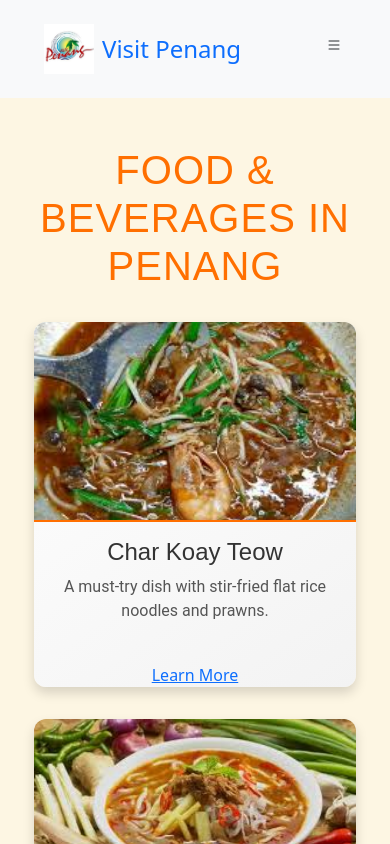
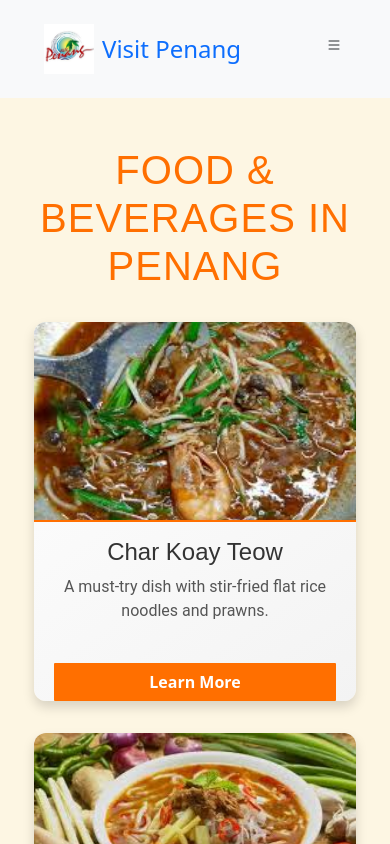
Before and after one commit to Koh040108/Assignment2-Cat201, a React (Create React App) app: page /food in a window 390 px wide. Shown: the top 844 px of the page. Built offline with nearby package versions, Linux system fonts and the light colour scheme.

Commit message:
ADD SOme stuff at menu , i will continue tmr

```diff
--- a/src/pages/Food.css
+++ b/src/pages/Food.css
@@ -69,3 +69,20 @@
         width: 90%; /* Make items responsive on smaller screens */
     }
 }
+
+#food .details-link {
+    display: inline-block; /* Makes the link behave like a button */
+    background-color: #ff6f00; /* Button background color */
+    color: white; /* Text color */
+    padding: 7px 95px; /* Add padding inside the button */
+    text-decoration: none; /* Remove underline */
+    border-radius: 1px; /* Rounded corners */
+    font-size: 1rem; /* Font size */
+    font-weight: bold; /* Bold text */
+    transition: background-color 0.3s ease; /* Smooth hover effect */
+}
+
+/* Hover effect for the link */
+#food .details-link:hover {
+    background-color: #ff6f00; /* Darker shade of the button color */
+}
--- a/src/pages/Nature.css
+++ b/src/pages/Nature.css
@@ -1,14 +1,35 @@
-/* General section styles */
 #nature {
-    padding: 2rem;
-    background-color: #e8f5e9; /* Light green for a nature theme */
-    text-align: center;
+    position: relative;
+    padding: 2rem; /* Add spacing around the section */
+    color: #ffffff; /* Set text color to white for contrast */
+    text-align: center; /* Center-align the text */
+}
+
+#nature::before {
+    content: '';
+    position: absolute;
+    top: 0;
+    left: 0;
+    width: 100%;
+    height: 100%;
+    background-image: url('C:\Users\TUF GAMING\IdeaProject\Assignment2-Cat201\public\backdrop nature.jpg'); /* Set the background image */
+    background-size: cover; /* Ensure the image covers the entire section */
+    background-position: center; /* Center the background image */
+    background-repeat: no-repeat; /* Prevent tiling */
+    filter: blur(8px); /* Apply blur effect */
+    z-index: -1; /* Place it behind the content */
+}
+
+#nature > * {
+    position: relative;
+    z-index: 1; /* Ensure the content stays on top of the blurred background */
 }
 
 #nature h2 {
-    color: #2e7d32;
+    color: #00B5B5;
     margin-bottom: 1rem;
     font-size: 2rem;
+
 }
 
 /* Gallery grid layout */
@@ -50,3 +71,28 @@
     font-size: 1rem;
     color: #4e4e4e;
 }
+
+/* Style for the "Learn More" link */
+#nature .details-link {
+    display: inline-block; /* Makes the link behave like a button */
+    background-color: #00b5b5; /* Button background color */
+    color: white; /* Text color */
+    padding: 10px 150px; /* Add padding inside the button */
+    text-decoration: none; /* Remove underline */
+    border-radius: 1px; /* Rounded corners */
+    font-size: 1rem; /* Font size */
+    font-weight: bold; /* Bold text */
+    transition: background-color 0.3s ease; /* Smooth hover effect */
+}
+
+/* Hover effect for the link */
+#nature .details-link:hover {
+    background-color: #009999; /* Darker shade of the button color */
+}
+
+@media (max-width: 768px) {
+    .details-link {
+        font-size: 0.9rem;
+        padding: 8px 12px;
+    }
+}
--- a/src/pages/Nature.js
+++ b/src/pages/Nature.js
@@ -10,6 +10,8 @@ const Nature = () => {
                     <h3>Penang Hill</h3>
                     <p>Experience the breathtaking views and serene environment at Penang Hill.</p>
                     <Link to="/nature/penang-hill" className="details-link">Learn More</Link>
+
+
                 </div>
                 <div className="nature-item">
                     <img src="/escape-waterpark.jpg" alt="Escape Waterpark" />
```
Also changed, not shown: public/backdrop nature.jpg (added).
